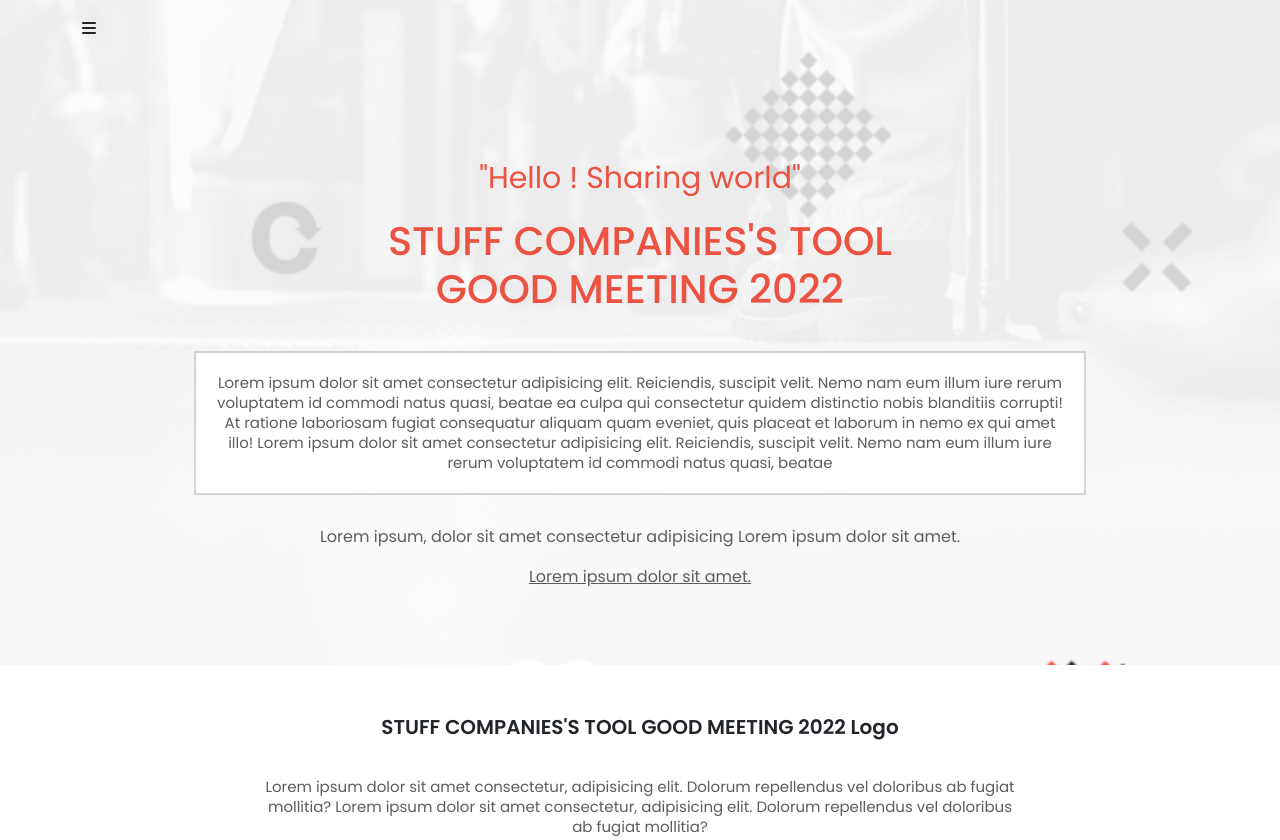
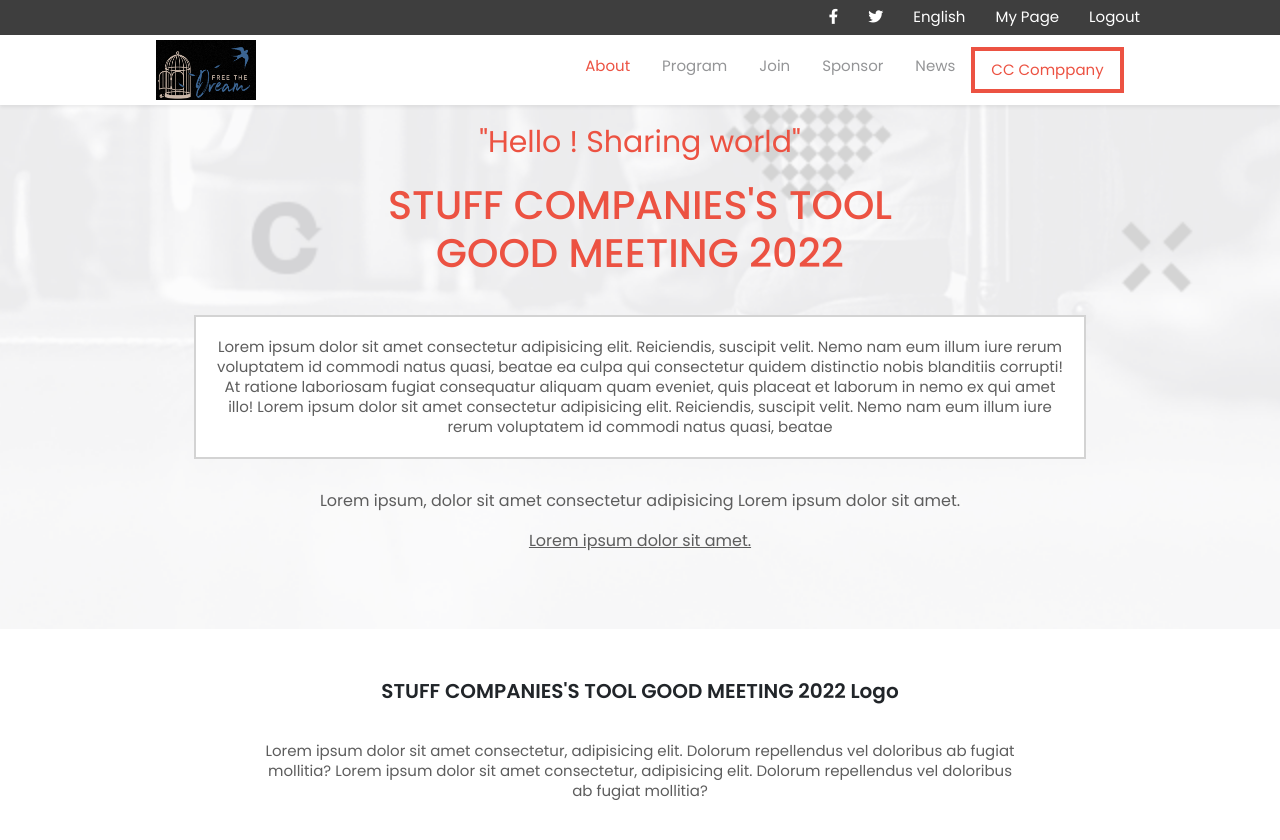
Before and after one commit to GhislainMitahi/conference_cap, a website: page about.html in a window 1280 px wide. Shown: the top 840 px of the page. Drawn offline with nearby package versions, Linux system fonts and the light colour scheme.

Commit message:
add menu on about desktop version

```diff
--- a/about.html
+++ b/about.html
@@ -12,9 +12,47 @@
 <body>
     <header class="header">
         <section class="container first-section">
-        <nav class="nav">
-            <i class="fa-solid fa-bars"></i>
-        </nav>
+            <nav class="the_nav">
+                <section class="desk_top">
+                  <section class="top_bar">
+                          <ul class="bar">
+                              <li class="bar_ico"><i class="fa-brands fa-facebook-f"></i></li>
+                              <li class="bar_ico"><i class="fa-brands fa-twitter"></i></li>
+                              <li class="bar_ico">English</li>
+                              <li class=" bar_ico">My Page</li>
+                              <li class="bar_ico">Logout</li>
+                          </ul>
+                  </section>
+                  <section class="the_menus shadow-sm">
+                      <p class="logo">
+                          <img src = "assets/logo3.png" alt="">
+                      </p>
+                          <ul class=" d-none d-md-flex justify-content-end menus">
+                              <li class="nem1">
+                                  <a class="nav-link" href="about.html">About</a>
+                              </li>
+                              <li class="nem2">
+                                  <a class="nav-link" href="#">Program</a>
+                              </li>
+                              <li class="nem3">
+                                  <a class="nav-link" href="#">Join</a>
+                              </li>
+                              <li class="nem4">
+                                  <a class="nav-link" href="#">Sponsor</a>
+                              </li>
+                              <li class="nem5">
+                                  <a class="nav-link" href=" ">News</a>
+                              </li>
+                              <li class="nem6">
+                                  <a class="nav-link" href="index.html">CC Comppany</a>
+                              </li>
+                          </ul>
+                  </section>
+              </section>
+                  <p class="humburger">
+                      <i class="fa-solid fa-bars"></i>
+                  </p>
+              </nav>
         <section class="ab_presentions">
              <div class="ab_intro">
                 <p class="greeting">"Hello ! Sharing world"</p>
--- a/style.css
+++ b/style.css
@@ -1,9 +1,13 @@
 @import url("https://fonts.googleapis.com/css2?family=Lato:wght@400;700&family=Poppins:wght@400;500;600;700&display=swap");
 * {
-  margin: 0px;
-  padding: 0px;
+  margin: 0rem;
+  padding: 0rem;
   box-sizing: border-box;
   font-family: "poppins", sans-serif;
+}
+a:hover {
+  text-decoration: none;
+  color: inherit;
 }
 
 p {
@@ -20,47 +24,17 @@ body header {
   background-repeat: no-repeat;
   background-size: cover;
 }
-/* body header .in-header {
-  display: flex;
-  flex-direction: column;
-  justify-content : center;
-  align-items: center;
-  width: 80%;
-} */
-
 .the_nav {
   display: flex;
   flex-direction: column;
 }
-.the_nav .top-bar {
-  display: none;
-}
-.the_nav .top-bar .bar {
-  display: none;
-  justify-content: center;
-  align-items: center;
-  list-style: none;
-  gap: 50px;
-  background: #fff;
-}
-.the_nav .the_menus {
-  background-color: #FFF;
-}
-.the_nav .the_menus .logo {
-  display: none;
-  height: 50px;
-  width: 100px;
-}
-.the_nav .the_menus .logo back img {
-  width: 100%;
-  height: 100%;
-  border-radius: 20px;
+.the_nav .desk_top {
+       display: none;
 }
 .the_nav .humburger {
   padding-top: 20px;
   padding-left: 20px;
 }
-
 .presentation {
   display: flex;
   flex-direction: column;
@@ -142,7 +116,12 @@ body header {
   width: 60%;
   margin-bottom: 60px;
   background-color: #EC5242;
-  height: 100px;
+  height: 90px;
+  border-radius: 3px;
+}
+.program .join a{
+ text-decoration : none;
+  font-size: 15px;
 }
 
 .speakers_cont{
@@ -151,6 +130,7 @@ body header {
   justify-content: center;
   align-items: center;
   flex-direction : column;
+  padding: 15px;
    gap:50px;
 }
 .speakers_cont .speaker_cont {
@@ -197,9 +177,6 @@ body header {
   display: flex;
   flex-direction: column;
   gap: 120px;
-}
-.header .first-section .nav {
-  padding-top: 20px;
 }
 .header .first-section .ab_presentions {
   display: flex;
@@ -461,24 +438,88 @@ body header {
 }
 
 @media only screen and (min-width: 768px) {
-  .the_nav .top-bar {
-    background-color: rgb(233, 90, 90);
+  /* body header {
+    height : auto;
+  } */
+  .the_nav .desk_top {
     display: flex;
-    height: 40px;
+    flex-direction: column;
+    position : fixed;
+    top : 0px;
+    right: 0px;
+    left : 0px;
+  }
+  .the_nav .desk_top .top_bar{
+    background-color : #3e3e3e;
+    display: flex;
     justify-content: flex-end;
     align-items: center;
+    list-style: none;
+    height: 35px;
+    gap: 50px;
+  }
+  .the_nav .desk_top .top_bar .bar{
+    margin-bottom: 0rem;
+    padding-left: 0rem;
+    display: flex;
+    list-style: none;
+    gap:30px;
+    margin-right: 140px;
+  }
+  .the_nav .desk_top .top_bar .bar li{
+    color: #fff;
+    font-size: 15px;
   }
 
-  .the_nav .top-bar .bar {
+  .the_nav .desk_top .the_menus{
+    display: flex;
+    justify-content : space-around;
+    align-items: center;
+    background-color: #FFF;
+    height : 70px;
+  }
+  .the_nav .desk_top .the_menus .logo {
     display: flex;
     justify-content: center;
     align-items: center;
+    margin-bottom: 0rem;
+    height: 60px ;
+    width: 100px;
+  }
+  .the_nav .desk_top .the_menus .logo img {
+    height: 100%;
+    width : 100%;
+  }
+  .the_nav .desk_top .the_menus .menus {
     list-style: none;
-    gap: 50px;
+    display: flex;
+    margin-bottom : 0rem;
+    padding-left: 0rem;
   }
-  .the_nav .top-bar .bar li {
-    color: rgb(15, 14, 14);
+  .the_nav .desk_top .the_menus .menus li {
+    font-size : 15px;
   }
+  .nem2 a:hover,.nem2 a:active ,.nem3 a:hover
+  .nem3 a:active,.nem4 a:hover,.nem4 a:active,.nem5 a:hover,.nem5 a:active{
+    color : #949597;
+  }
+  .the_nav .desk_top .the_menus .menus .nem1 a {
+    color: #EC5242;
+  }
+
+  .nem2 a,.nem3 a,.nem4 a,.nem5 a{
+    color : #949597
+  }
+  .nem6 {
+    border : 4px solid #EC5242;
+  }
+  .nem6 a{
+    color: #EC5242;
+  }
+  .nem6 a:hover{
+    color: #EC5242;
+  }
+
   .the_nav .humburger {
     display: none;
   }
@@ -486,8 +527,8 @@ body header {
     display: flex;
     flex-direction: column;
     gap: 20px;
-    margin-bottom: 100px;
-    padding-left: 90px;
+    padding-left: 190px;
+    padding-top : 150px;
   }
   .presentation .introduction .main_title {
     font-size: 70px;
```
